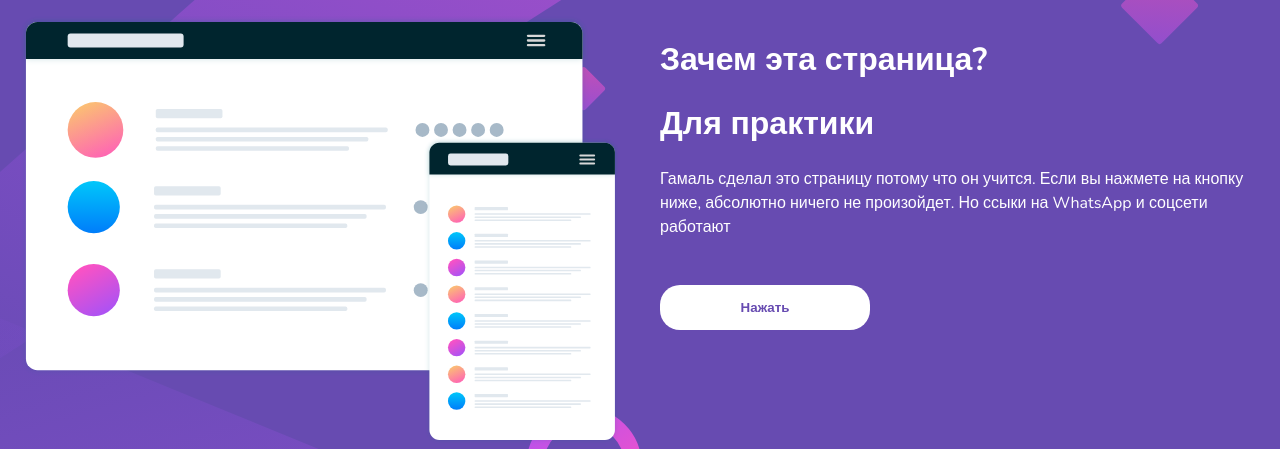
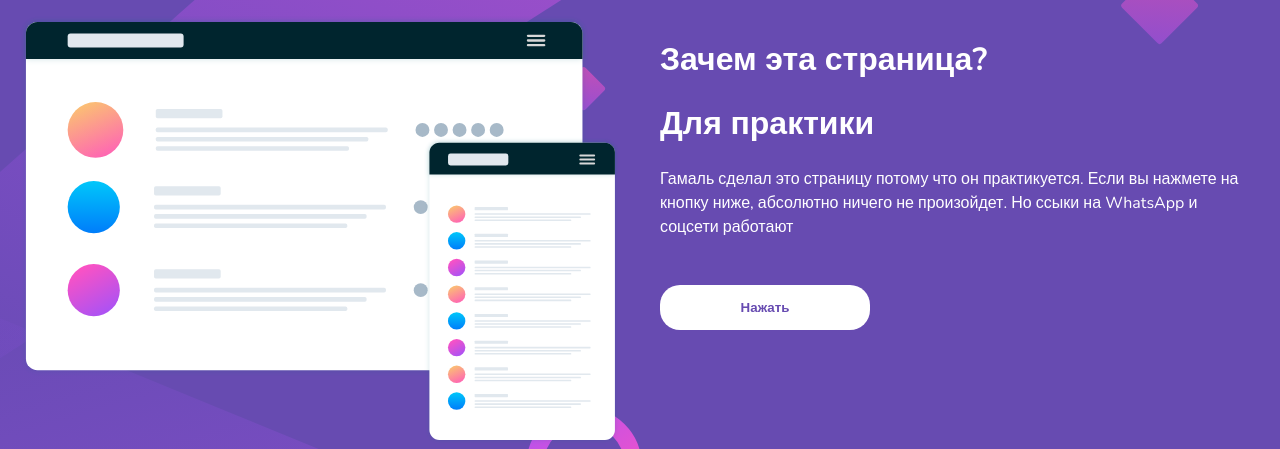
Before and after one commit to CodingGam/Huddle-single-introductory-section, a plain HTML site: page index.html in a window 1280 px wide. Shown: the part 98-547 px from the top of the page. Drawn offline with nearby package versions, Linux system fonts and the light colour scheme.

Commit message:
Update index.html

```diff
--- a/index.html
+++ b/index.html
@@ -21,7 +21,7 @@
       <div class="text-box">
         <h1>Зачем эта страница?</h1>
         <h1>Для практики</h1>
-        <p>Гамаль сделал это страницу потому что он учится. Если вы нажмете на кнопку ниже, абсолютно ничего не произойдет. Но ссыки на WhatsApp и соцсети работают</p>
+        <p>Гамаль сделал это страницу потому что он практикуется. Если вы нажмете на кнопку ниже, абсолютно ничего не произойдет. Но ссыки на WhatsApp и соцсети работают</p>
         <button type="button" name="button">Нажать</button>
       </div>
 
```
